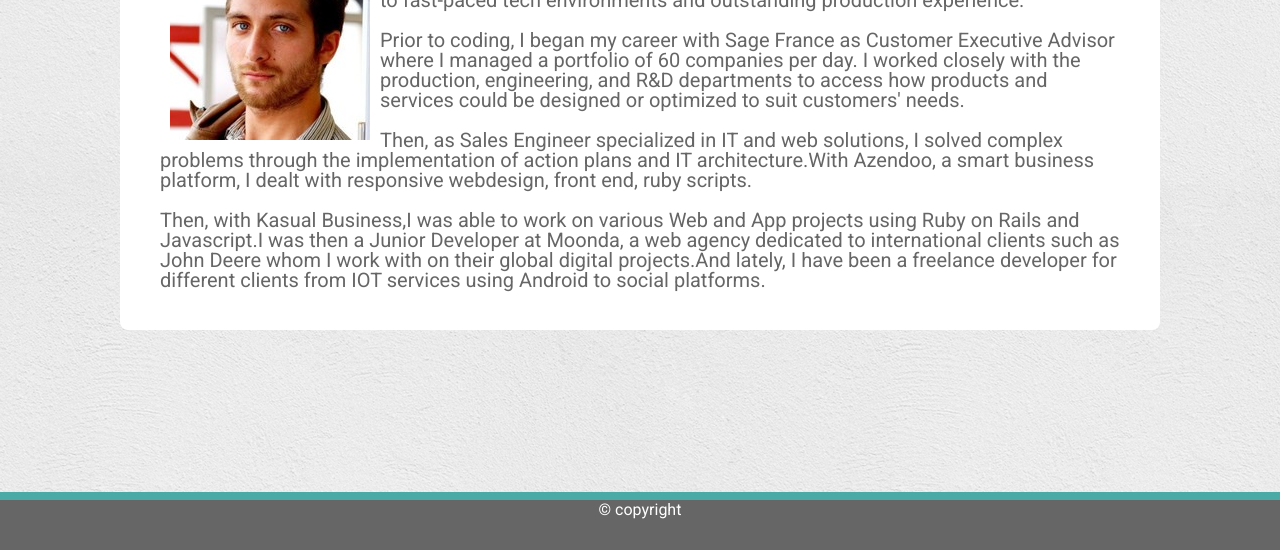
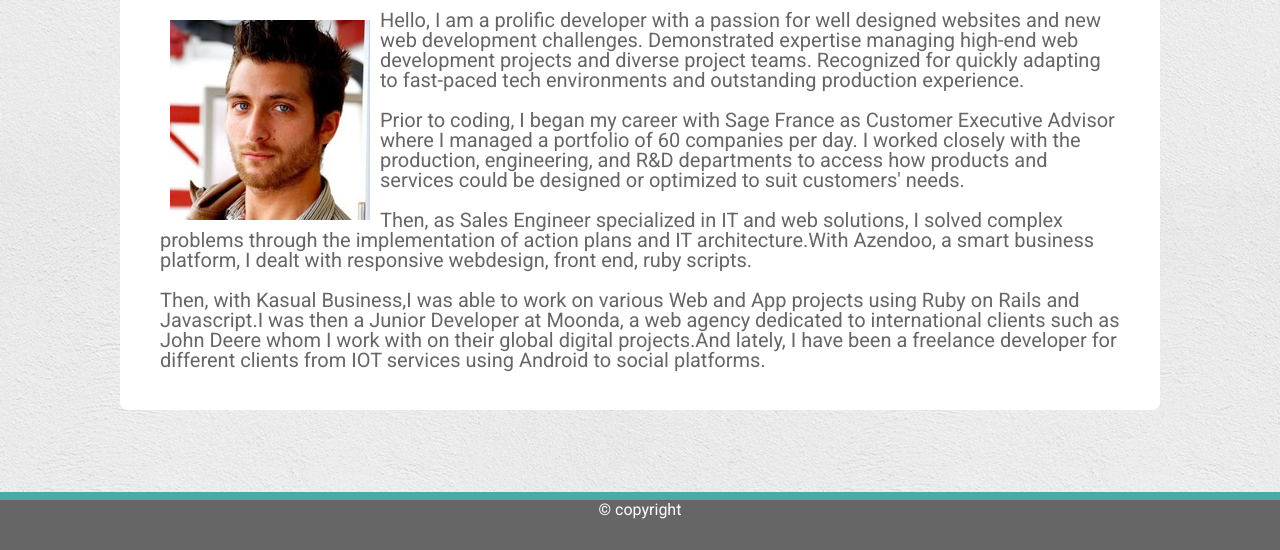
Before and after one commit to captainflo/Responsive-Portofolio, a plain HTML site: page index.html in a window 1280 px wide. Shown: the part 250-800 px from the top of the page. Drawn offline with Linux system fonts and the light colour scheme.

Commit message:
fix footer position

```diff
--- a/css/styles.css
+++ b/css/styles.css
@@ -2,7 +2,13 @@ body{
     font-family: 'Roboto', Helvetica, sans-serif !important;
     padding: 0;
     margin: 0;
-    background-image: url("../images/white_wall.png")
+    background-image: url("../images/white_wall.png");
+    min-height: 100%;
+    position: relative;
+  }
+  html {
+    height: 100%;
+    box-sizing: border-box;
   }
 /* header */
 .nav{
@@ -46,7 +52,7 @@ body{
     text-decoration: none;
     color: #cccccc;
 }
-.nav a:hover { color: #4aaaa5; }
+.nav a:hover { color: #4aaaa5 ; }
 /* End */
 
 /* Portfolio */
@@ -56,12 +62,10 @@ body{
     .block{
         max-width: 980px;
         display: block;
-        margin: 60px auto 40px auto;
+        margin: 80px auto 80px auto;
         background: #ffffff;
         padding: 30px;
         border-radius: 8px;
-        max-height: 500px;
-        overflow: auto;
     }
     .block h1{
         color: #4aaaa5;
@@ -216,9 +220,6 @@ footer p{
     }
     /* End */
     /* Footer */
-    footer{
-        position: none;
-    }
     footer p{
         padding-top: 2px;
         text-align: center;
@@ -230,11 +231,9 @@ footer p{
 /* // Large devices (desktops, 992px and up) */
 @media screen and (min-width: 992px) {
     .block{
-        margin: 0px auto 40px auto;
+        margin: 80px auto 80px auto
     }
     .block-text{
         margin-top: 165px;
     }
-
-
  }
--- a/index.html
+++ b/index.html
@@ -4,8 +4,9 @@
     <title>Florian</title>
     <meta http-equiv="X-UA-Compatible" content="IE=edge">
     <meta name="viewport" content="width=device-width, initial-scale=1">
+    <link rel="stylesheet" type="text/css" href="css/reset.css">
     <link rel="stylesheet" type="text/css" href="css/styles.css" />
-    <link rel="stylesheet" type="text/css" href="css/reset.css">
+
     <link href="https://fonts.googleapis.com/css?family=Roboto" rel="stylesheet">
 </head>
 
```
